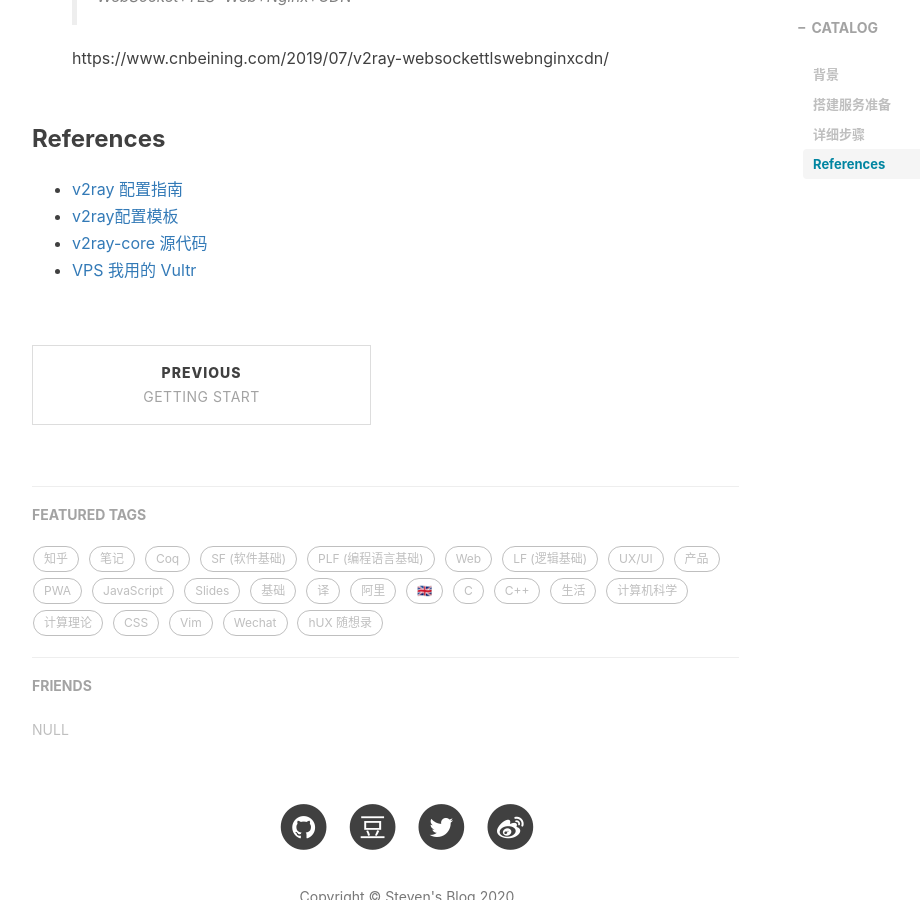
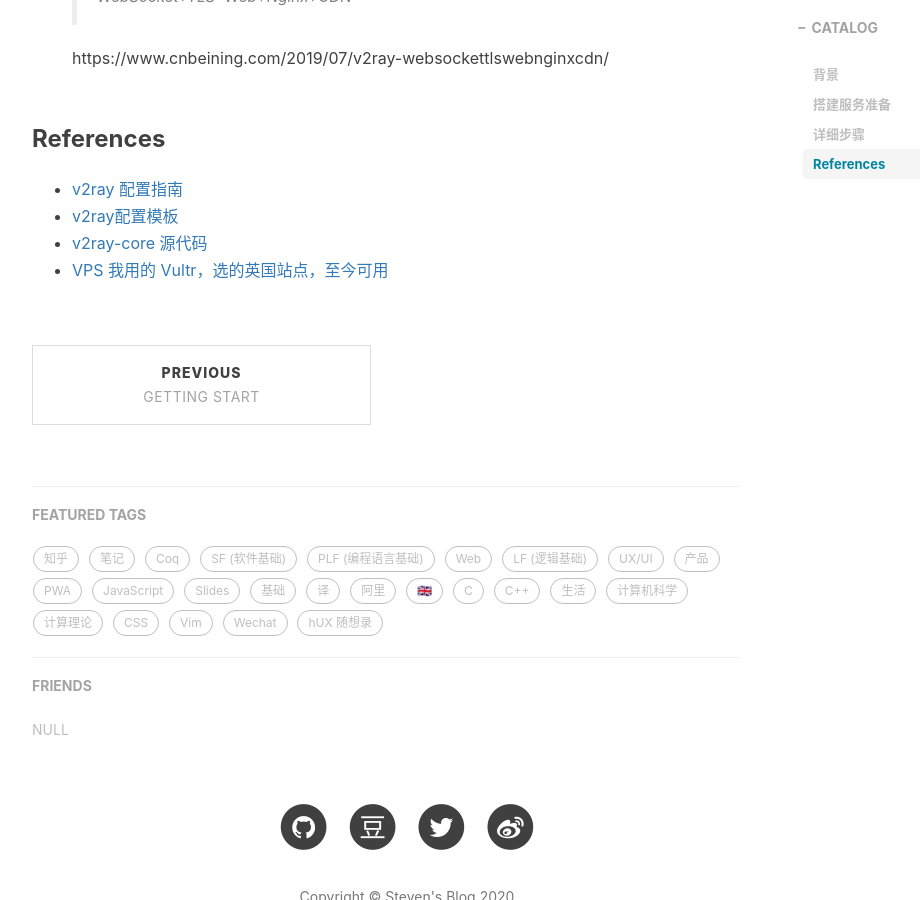
Before and after one commit to stevenqiu/stevenqiu.github.io, a Jekyll site: the page built from _posts/2020-08-21-v2ray.md, in a window 1280 px wide and 900 px high, scrolled down 3308 px. Shown: the whole window, without its empty margins (233-1153 px from the left). Built offline with Jekyll 4.4.1, drawn with Linux system fonts in a browser that asks for light colours; nearby versions of some CDN libraries; comment, search, counter and statistics services are not loaded.

Commit message:
Update 2020-08-21-v2ray.md

```diff
--- a/_posts/2020-08-21-v2ray.md
+++ b/_posts/2020-08-21-v2ray.md
@@ -143,4 +143,4 @@ tags:
 - [v2ray 配置指南](https://toutyrater.github.io)
 - [v2ray配置模板](https://github.com/KiriKira/vTemplate)
 - [v2ray-core 源代码](https://github.com/v2ray/v2ray-core)
-- [VPS 我用的 Vultr](https://www.vultr.com/?ref=7239436)
+- [VPS 我用的 Vultr，选的英国站点，至今可用](https://www.vultr.com/?ref=7239436)
```
